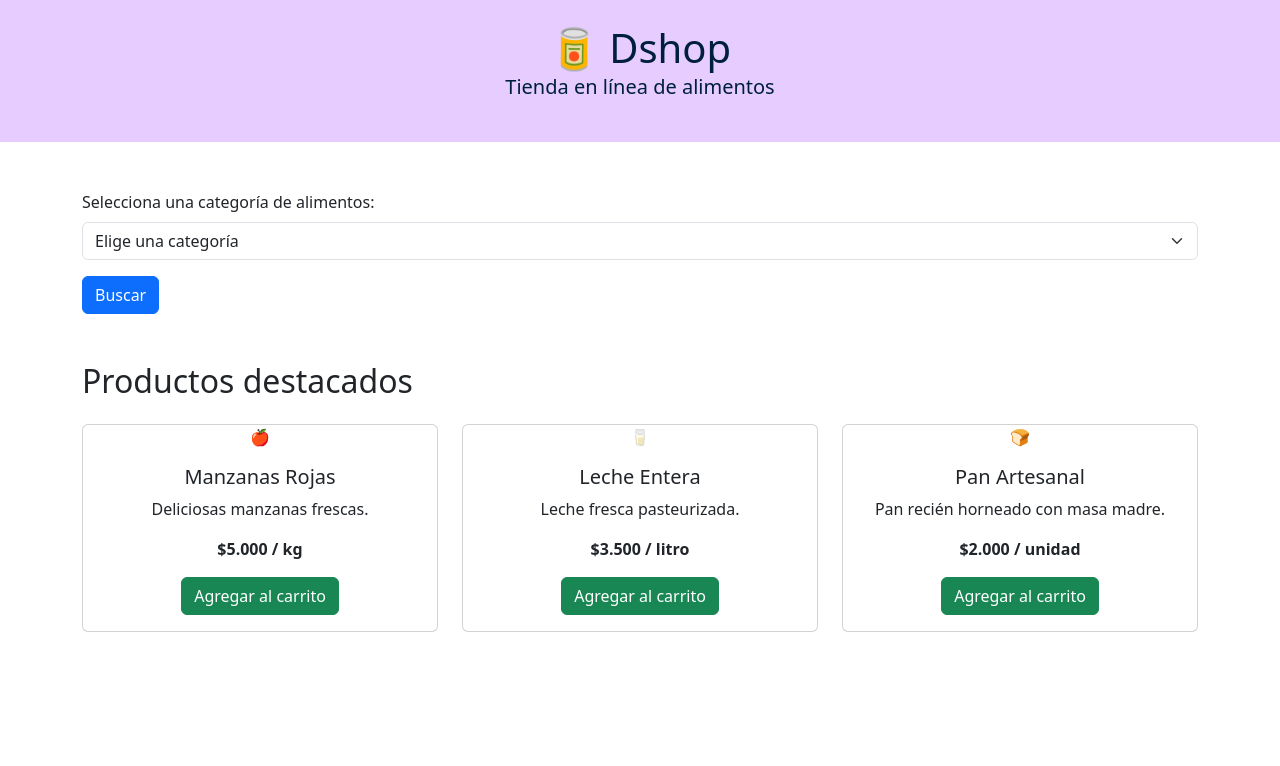
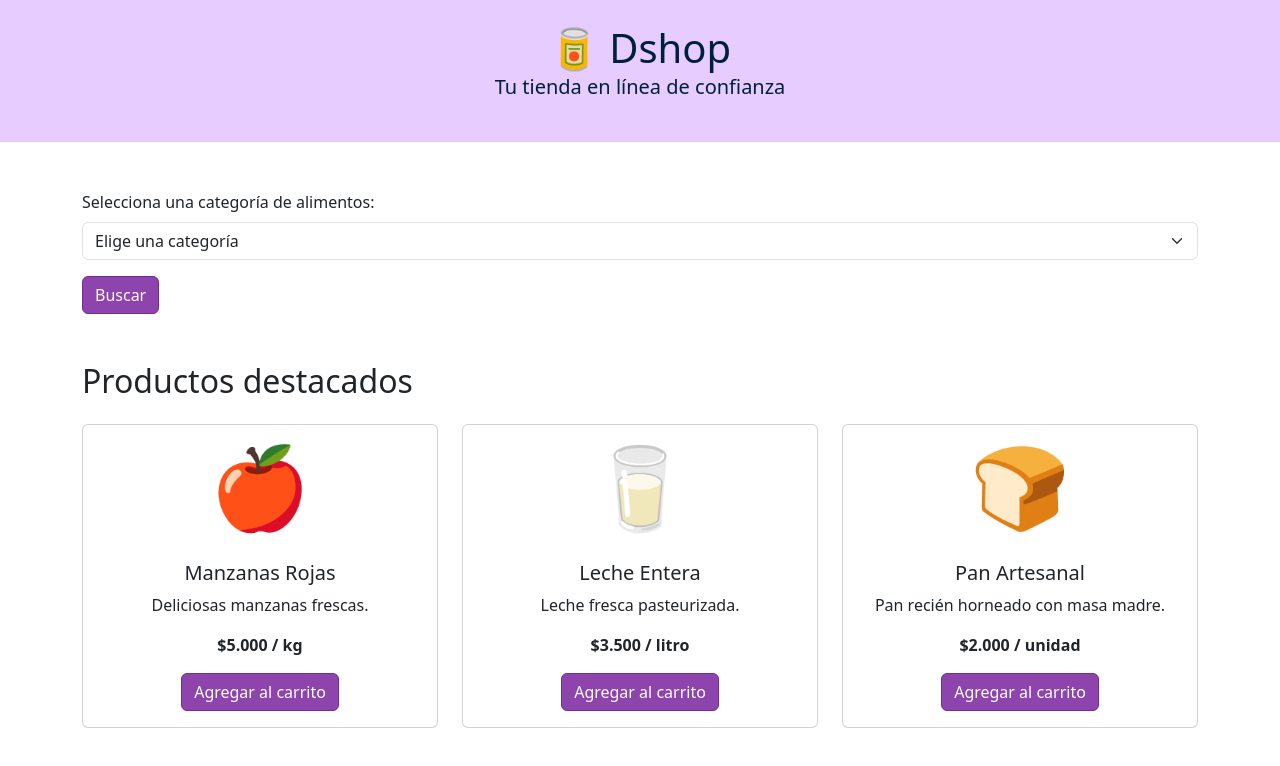
Before and after one commit to DavidDuqueC/tienda-interactiva, a plain HTML site: page index.html in a window 1280 px wide. Drawn offline with nearby package versions, Linux system fonts and the light colour scheme.

Commit message:
CSS personalizado

```diff
--- a/index.html
+++ b/index.html
@@ -5,10 +5,15 @@
   <meta name="viewport" content="width=device-width, initial-scale=1.0"/>
   <title>Dshop</title>
   <link href="https://cdn.jsdelivr.net/npm/bootstrap@5.3.5/dist/css/bootstrap.min.css" rel="stylesheet" integrity="sha384-SgOJa3DmI69IUzQ2PVdRZhwQ+dy64/BUtbMJw1MZ8t5HZApcHrRKUc4W0kG879m7" crossorigin="anonymous"/>
+  <link href="styles.css" rel="stylesheet">
   <style>
     .header-custom {
-      background-color: #e6ccff; /* Morado claro */
-      color: #001f3f; /* Azul muy oscuro */
+      background-color: #e6ccff;
+      color: #001f3f;
+    }
+    .emoji-display {
+      font-size: 5rem;
+      text-align: center;
     }
   </style>
 </head>
@@ -16,9 +21,10 @@
   <header class="header-custom py-4">
     <div class="container text-center">
       <h1 class="mb-0">🥫 Dshop</h1>
-      <p class="lead">Tienda en línea de alimentos</p>
+      <p class="lead">Tu tienda en línea de confianza</p>
     </div>
   </header>
+
   <main class="container my-5">
     <form>
       <div class="mb-3">
@@ -35,10 +41,10 @@
       </div>
       <button type="submit" class="btn btn-primary">Buscar</button>
     </form>
+
     <section class="mt-5">
       <h2 class="mb-4">Productos destacados</h2>
       <div class="row row-cols-1 row-cols-md-3 g-4">
-          <!-- Producto 1 -->
         <div class="col">
           <div class="card h-100 text-center">
             <div class="emoji-display">🍎</div>
@@ -46,11 +52,10 @@
               <h5 class="card-title">Manzanas Rojas</h5>
               <p class="card-text">Deliciosas manzanas frescas.</p>
               <p class="fw-bold">$5.000 / kg</p>
-                <a href="#" class="btn btn-success">Agregar al carrito</a>
+              <a href="#" class="btn btn-primary">Agregar al carrito</a>
             </div>
           </div>
         </div>
-          <!-- Producto 2 -->
         <div class="col">
           <div class="card h-100 text-center">
             <div class="emoji-display">🥛</div>
@@ -58,11 +63,10 @@
               <h5 class="card-title">Leche Entera</h5>
               <p class="card-text">Leche fresca pasteurizada.</p>
               <p class="fw-bold">$3.500 / litro</p>
-                <a href="#" class="btn btn-success">Agregar al carrito</a>
+              <a href="#" class="btn btn-primary">Agregar al carrito</a>
             </div>
           </div>
         </div>
-          <!-- Producto 3 -->
         <div class="col">
           <div class="card h-100 text-center">
             <div class="emoji-display">🍞</div>
@@ -70,7 +74,7 @@
               <h5 class="card-title">Pan Artesanal</h5>
               <p class="card-text">Pan recién horneado con masa madre.</p>
               <p class="fw-bold">$2.000 / unidad</p>
-                <a href="#" class="btn btn-success">Agregar al carrito</a>
+              <a href="#" class="btn btn-primary">Agregar al carrito</a>
             </div>
           </div>
         </div>
@@ -78,10 +82,6 @@
     </section>
   </main>
 
-
-</main>
-
-
   <script src="https://cdn.jsdelivr.net/npm/bootstrap@5.3.5/dist/js/bootstrap.bundle.min.js" integrity="sha384-k6d4wzSIapyDyv1kpU366/PK5hCdSbCRGRCMv+eplOQJWyd1fbcAu9OCUj5zNLiq" crossorigin="anonymous"></script>
 </body>
 </html>
--- /dev/null
+++ b/styles.css
@@ -0,0 +1,15 @@
+.btn-primary {
+    background-color: #8e44ad; /* Morado */
+    border-color: #732d91;
+  }
+
+  .btn-primary:hover {
+    background-color: #732d91;
+    border-color: #5e2482;
+  }
+
+  .card:hover {
+    transform: scale(1.03);
+    transition: transform 0.3s ease, box-shadow 0.3s ease;
+    box-shadow: 0 0.5rem 1rem rgba(0, 0, 0, 0.15);
+  }
```
Lines whose indentation alone changed are shown as unchanged.
